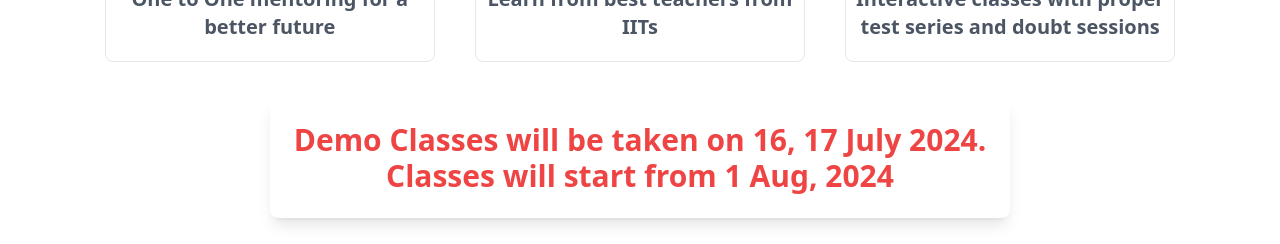
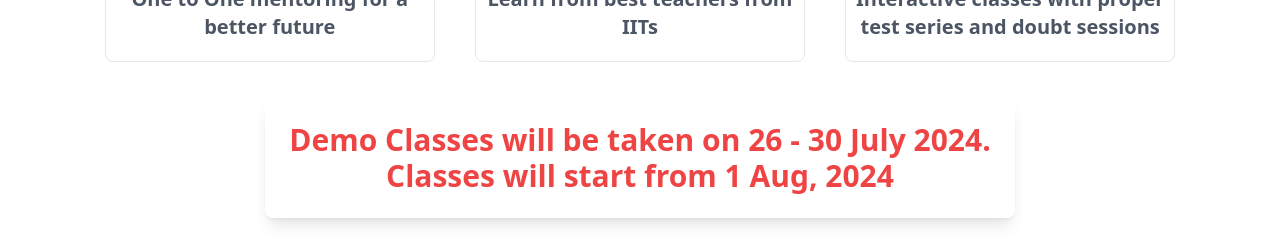
Before and after one commit to Sumitsh28/AchieversZone, a React (Vite) app: page / in a window 1280 px wide. Shown: the part 2060-2304 px from the top of the page. Built offline with nearby package versions, Linux system fonts and the light colour scheme.

Commit message:
dat changed

```diff
--- a/src/components/Testimonial/Pricing.jsx
+++ b/src/components/Testimonial/Pricing.jsx
@@ -115,7 +115,7 @@ const Pricing = () => {
           <div className="absolute inset-0 bg-gradient-to-r from-blue-400 to-green-500 hover:from-yellow-300 hover:to-red-400 opacity-0 transition-opacity duration-300 rounded-lg" />
           <div className="relative">
             <p className="text-red-500 font-bold text-3xl">
-              Demo Classes will be taken on 16, 17 July 2024.
+              Demo Classes will be taken on 26 - 30 July 2024.
               <br />
               Classes will start from 1 Aug, 2024
             </p>
```
